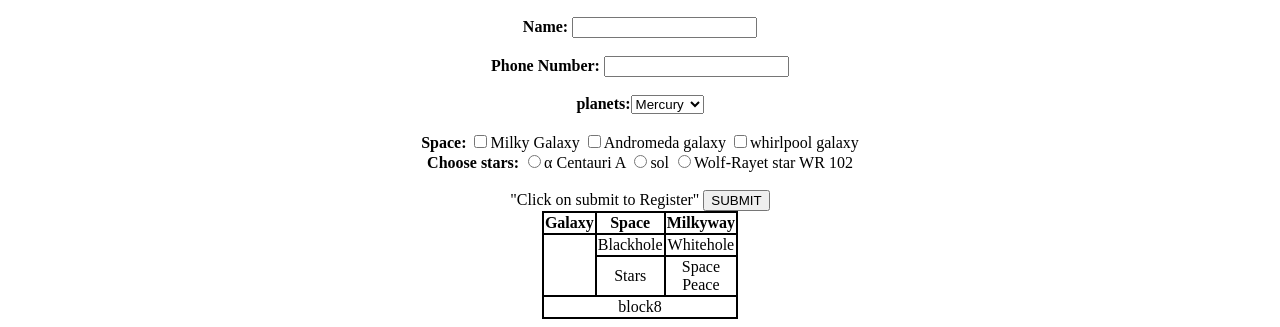
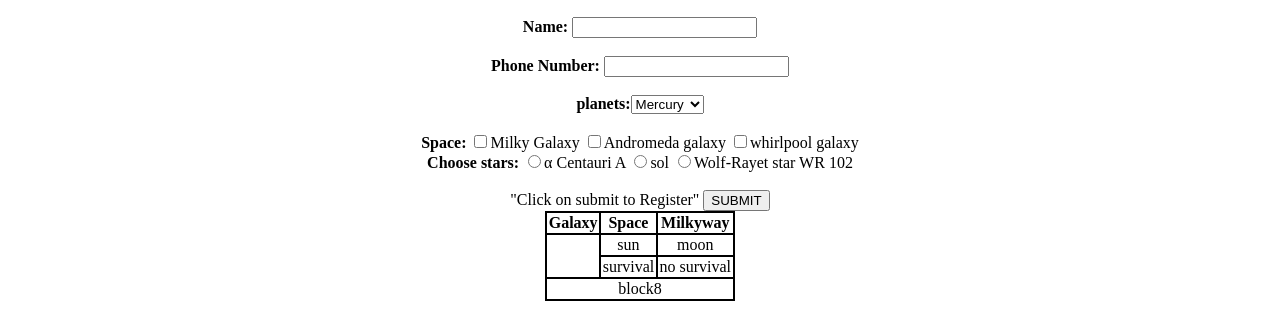
Before and after one commit to Kiran-k2003/activity2, a plain HTML site: page final.html in a window 1280 px wide. Shown: the part 1391-1718 px from the top of the page. Drawn offline with Linux system fonts and the light colour scheme.

Commit message:
Update final.html

```diff
--- a/final.html
+++ b/final.html
@@ -55,13 +55,13 @@ table, th, td {
 
 <tr>
 <th rowspan="2">
-<td><center>Blackhole
-<td><center>Whitehole
+<td><center>sun
+<td><center>moon
 </tr>
 
 <tr>
-<td><center>Stars
-<td><center>Space Peace
+<td><center>survival
+<td><center>no survival
 </tr>
 
 <tr>
```
